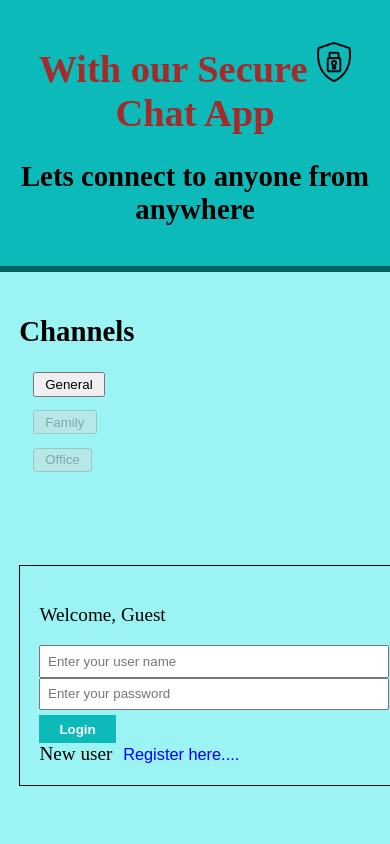
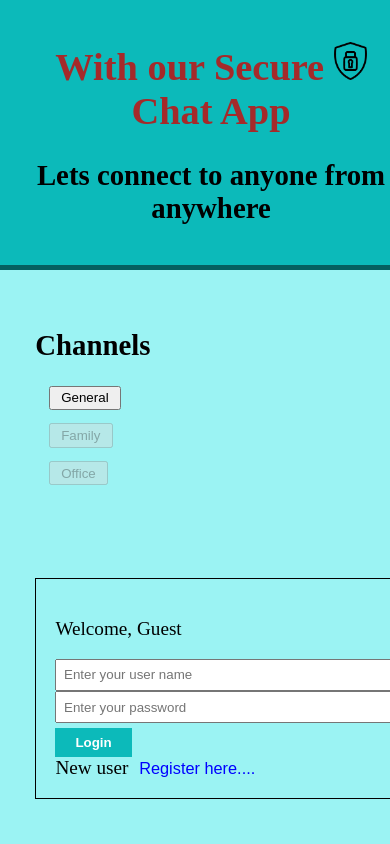
Before and after one commit to MeenaHere/secure-chat-app-using-commonjs, a website: page index.html in a window 390 px wide. Shown: the top 844 px of the page. Drawn offline with Linux system fonts and the light colour scheme; no server answers.

Commit message:
added responsiveness

```diff
--- a/static/styles/style.css
+++ b/static/styles/style.css
@@ -15,6 +15,7 @@ body>* {
 header {
     text-align: center;
     background: rgb(12, 186, 186);
+    width: 100%;
 }
 
 header h1 {
@@ -22,23 +23,24 @@ header h1 {
 }
 
 #secure-icon {
-    height: 40px;
+    height: 1em;
 }
 
 .main-container {
     display: flex;
     flex-direction: row;
+    width: 100%;
+    border-top: .3em solid rgb(5, 96, 96);
 }
 
 .left-section,
 .right-section {
     flex: 1;
     padding: 1em;
-    margin: 0em;
 }
 
 .left-section {
-    border-right: 6px solid rgb(5, 96, 96);
+    border-right: .3em solid rgb(5, 96, 96);
 }
 
 @media (max-width: 400px) {
@@ -61,14 +63,6 @@ header h1 {
 
 #selected {
     border: 2px solid yellow;
-}
-
-
-main {
-    flex-grow: 1;
-    display: flex;
-    padding: 0em;
-    border-top: 6px solid rgb(5, 96, 96);
 }
 
 main>* {
```
